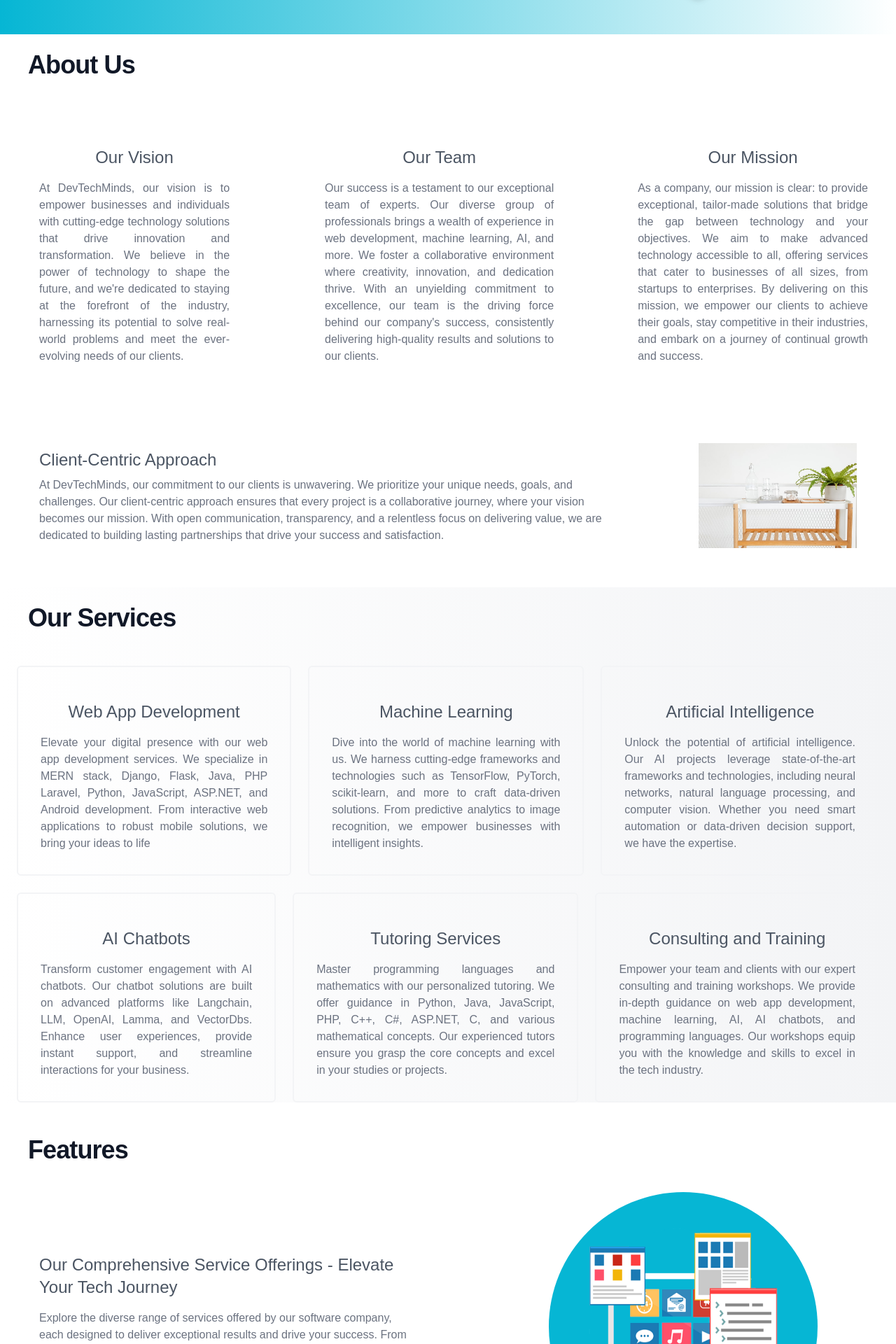
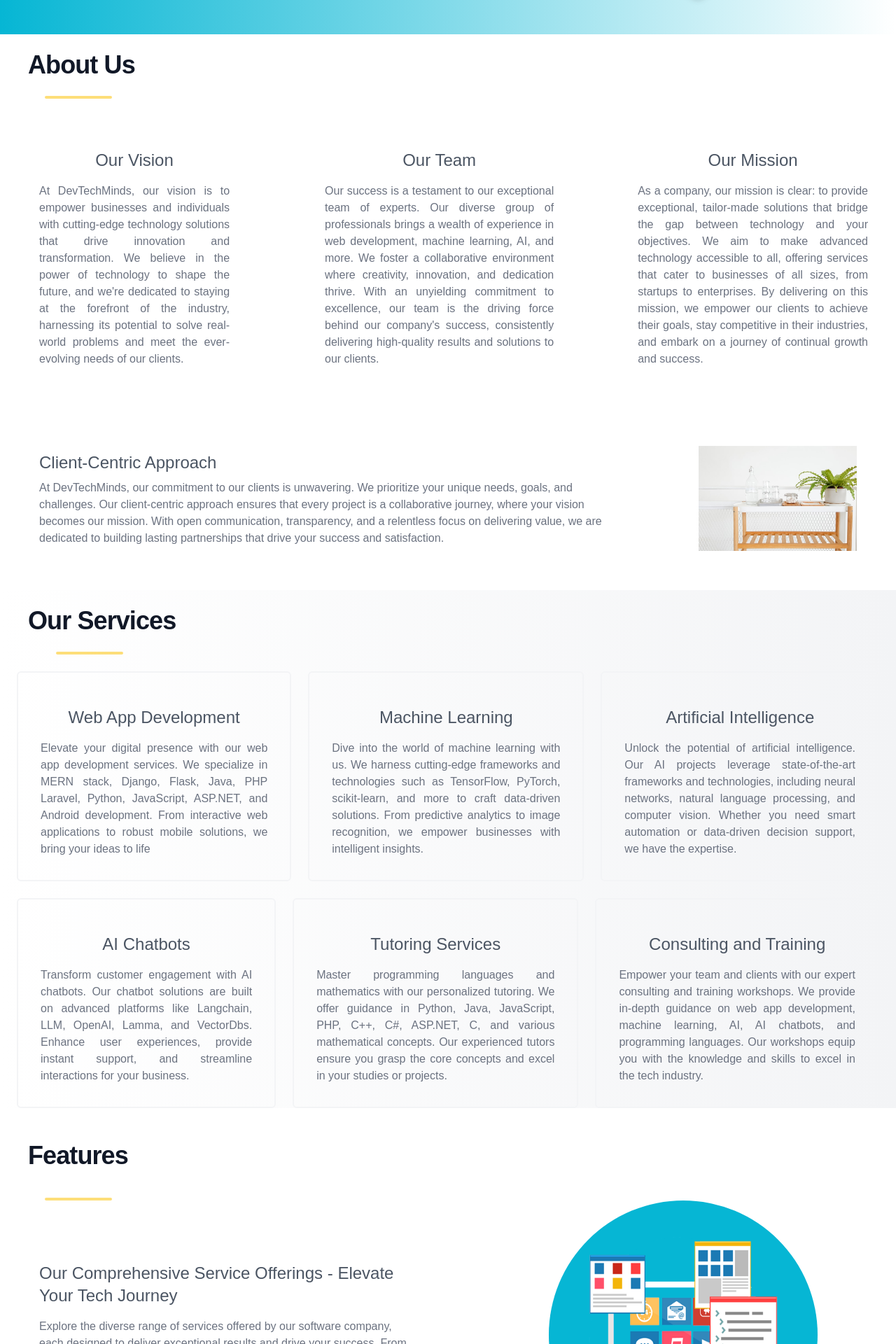
Before and after one commit to Ahsanali507/DevTechMinds, a React (Create React App) app: page / in a window 1280 px wide. Shown: the part 620-2540 px from the top of the page at 70% size. Built offline with nearby package versions, Linux system fonts and the light colour scheme.

Commit message:
commit with updations

```diff
--- a/src/components/home/About.jsx
+++ b/src/components/home/About.jsx
@@ -9,6 +9,7 @@
         <h2 className="px-10 py-6 text-4xl tracking-tight font-extrabold text-gray-900 dark:text-white">
           About Us
         </h2>
+        <div className="h-1 bg-primary-300 w-24 opacity-75 rounded ml-16"></div>
       </motion.div>
       <motion.div className="flex items-center justify-center space-x-6 text-center container-middle">
         <motion.div className="p-14 left">
--- a/src/components/home/Clients.jsx
+++ b/src/components/home/Clients.jsx
@@ -5,7 +5,8 @@
         <section class="bg-white dark:bg-gray-900 clients-container h-full">
             <div class="py-8 px-4 mx-auto max-w-screen-xl text-center lg:py-16 lg:px-6">
                 <div class="mx-auto mb-8 max-w-screen-sm lg:mb-16">
-                    <h2 class="mb-4 text-4xl tracking-tight font-extrabold text-gray-900 dark:text-white">Our team</h2>
+                    <h2 class="mb-4 text-4xl tracking-tight font-extrabold text-gray-900 dark:text-white">Our Clients</h2>
+                    <div className="h-1 mx-auto bg-primary-300 w-24 opacity-75 mt-4 rounded"></div>
                     <p class="font-light text-gray-500 sm:text-xl dark:text-gray-400">Explore the whole collection of open-source web components and elements built with the utility classes from Tailwind</p>
                 </div>
                 <div class="grid gap-8 lg:gap-16 sm:grid-cols-2 md:grid-cols-3 lg:grid-cols-4">
--- a/src/components/home/ContactUs.jsx
+++ b/src/components/home/ContactUs.jsx
@@ -7,6 +7,7 @@
         <h2 className="text-center mb-4 text-4xl tracking-tight font-extrabold text-gray-900 dark:text-white">
           Contact Us
         </h2>
+        <div className="h-1 mx-auto bg-primary-300 w-24 opacity-75 mt-4 rounded"></div>
         <p className="mb-8 lg:mb-16 font-light text-center text-gray-500 dark:text-gray-400 sm:text-xl">
           Got a technical issue? Want to get any help about anything feel free to contact us? <strong className='font-bold'>Call at: <span className='text-black'>03186595507</span></strong> and also <strong className='font-bold'> Email us: <span className='text-black'>ahsanzjt@gmail.com</span> </strong>
         </p>
--- a/src/components/home/Features.jsx
+++ b/src/components/home/Features.jsx
@@ -12,6 +12,7 @@
           <h2 className="px-10 py-6 mb-4 text-4xl tracking-tight font-extrabold text-gray-900 dark:text-white">
             Features
           </h2>
+          <div className="h-1 mx-auto bg-primary-300 w-24 opacity-75 rounded ml-16"></div>
         </motion.div>
         <motion.div className="flex container-lower w-full items-center">
           <motion.div className="lower-left p-14 w-1/2">
--- a/src/components/home/Pricing.jsx
+++ b/src/components/home/Pricing.jsx
@@ -7,10 +7,10 @@
         <h2 className="text-center mb-4 text-4xl tracking-tight font-extrabold text-gray-900 dark:text-white">
           Pricing
         </h2>
+        <div className="h-1 mx-auto bg-primary-300 w-24 opacity-75 mt-4 rounded"></div>
         <p className="text-center text-lg text-gray-700 mt-2 px-6">
           Sed ut perspiciatis unde omnis iste natus error sit voluptatem accusantium doloremque laudantium, totam rem aperiam.
         </p>
-        <div className="h-1 mx-auto bg-indigo-200 w-24 opacity-75 mt-4 rounded"></div>
 
         <div className="max-w-full md:max-w-6xl mx-auto my-3 md:px-8">
           <div className="relative  flex flex-col md:flex-row items-center">
--- a/src/components/home/Services.jsx
+++ b/src/components/home/Services.jsx
@@ -8,6 +8,7 @@
         <h2 className="px-10 py-6 text-4xl tracking-tight font-extrabold text-gray-900 dark:text-white">
           Our Services
         </h2>
+        <div className="h-1 bg-primary-300 w-24 opacity-75 rounded ml-20"></div>
       </motion.div>
       <motion.div className="flex items-center justify-center m-6 space-x-6 container-middle">
         <motion.div className="p-8 border-2 border-gray-100 border-solid rounded-md left text-justify" whileHover={{scale:1.01, boxShadow: '0 5px 15px rgba(0,0,0,0.3)', borderRadius:'8px'}}>
```
